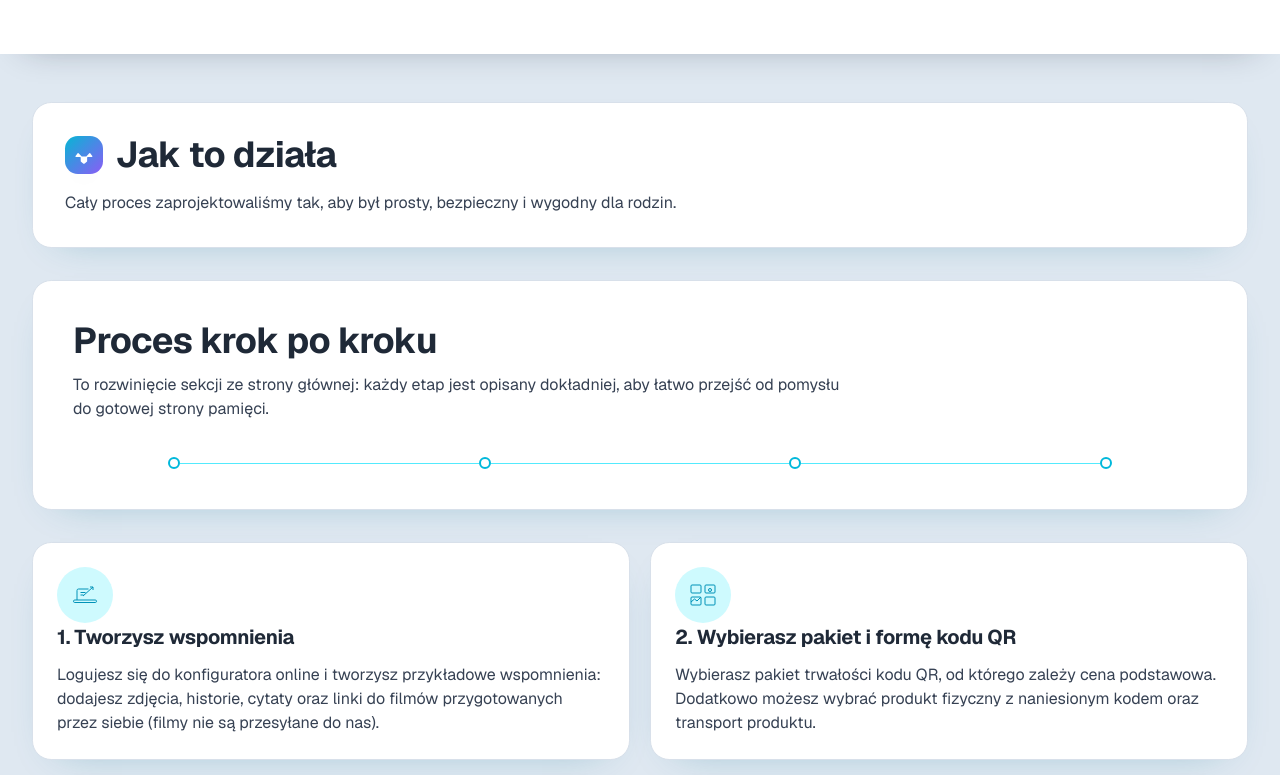
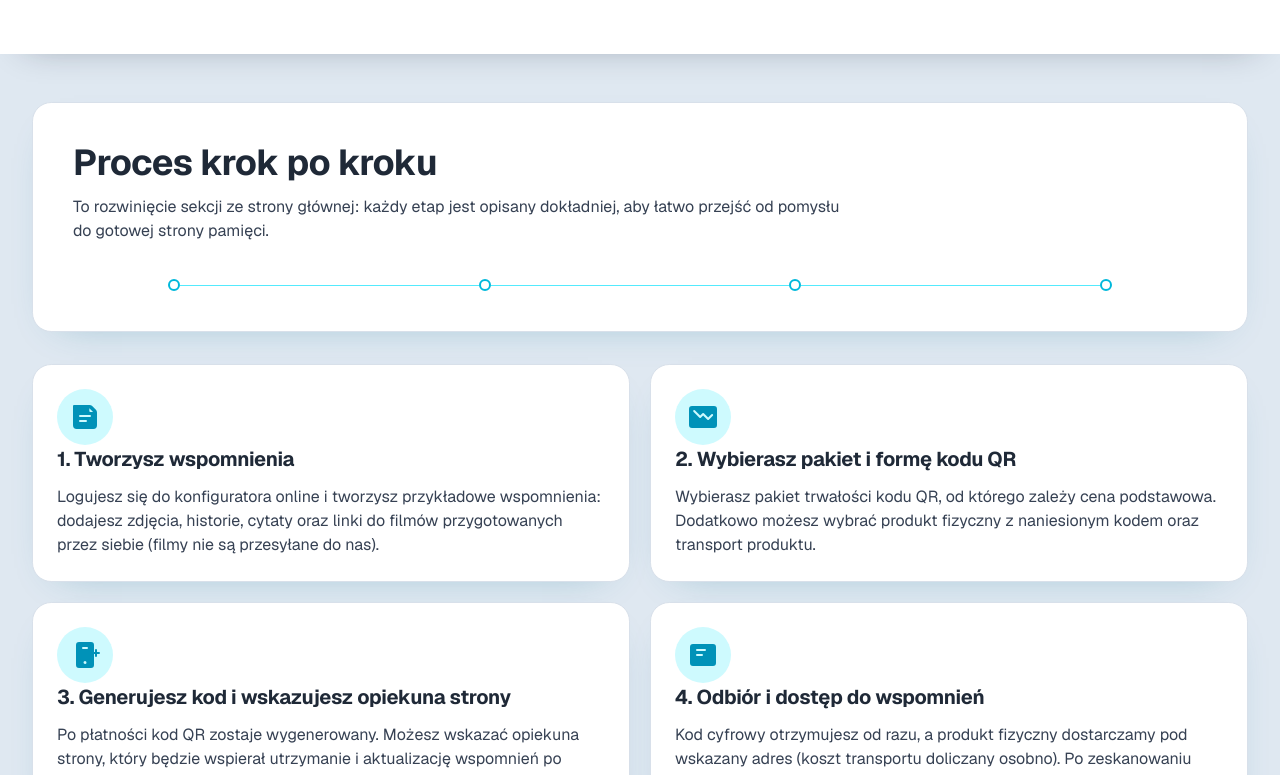
Before and after one commit to Marcinr1984/strona-informacyjna, a Next.js app: page /jak-to-dziala in a window 1280 px wide. Shown: the part 485-1260 px from the top of the page. Built offline with nearby package versions, Linux system fonts and the light colour scheme.

Commit message:
Heroicons solid i usuniecie gornej sekcji w Jak to dziala

```diff
--- a/app/jak-to-dziala/page.tsx
+++ b/app/jak-to-dziala/page.tsx
@@ -78,46 +78,31 @@ const materials = [
 function StepIllustrationIcon({ step }: { step: number }) {
   if (step === 1) {
     return (
-      <svg viewBox="0 0 64 64" className="h-8 w-8" fill="none" stroke="currentColor" strokeWidth="2">
-        <rect x="9" y="42" width="46" height="5" rx="2.5" />
-        <path d="M16 42V23a3 3 0 0 1 3-3h20" />
-        <path d="M42 16h6v6" />
-        <path d="m28 34 20-18" />
-        <path d="M23 27h10M23 32h6" />
+      <svg xmlns="http://www.w3.org/2000/svg" viewBox="0 0 24 24" fill="currentColor" className="h-8 w-8">
+        <path fillRule="evenodd" d="M3.75 3a.75.75 0 0 0-.75.75v14.5a2.75 2.75 0 0 0 2.75 2.75h12.5A2.75 2.75 0 0 0 21 18.25V8.56a2.75 2.75 0 0 0-.805-1.945l-2.81-2.81A2.75 2.75 0 0 0 15.44 3H3.75Zm11.5 2.44V7.5a.75.75 0 0 0 .75.75h2.06l-2.81-2.81ZM7.5 11.25a.75.75 0 0 1 .75-.75h7.5a.75.75 0 0 1 0 1.5h-7.5a.75.75 0 0 1-.75-.75Zm0 3.75a.75.75 0 0 1 .75-.75h4.5a.75.75 0 0 1 0 1.5h-4.5A.75.75 0 0 1 7.5 15Z" clipRule="evenodd" />
       </svg>
     );
   }
   if (step === 2) {
     return (
-      <svg viewBox="0 0 64 64" className="h-8 w-8" fill="none" stroke="currentColor" strokeWidth="2">
-        <rect x="8" y="12" width="20" height="16" rx="2" />
-        <rect x="36" y="12" width="20" height="16" rx="2" />
-        <rect x="8" y="36" width="20" height="16" rx="2" />
-        <rect x="36" y="36" width="20" height="16" rx="2" />
-        <path d="m8 46 7-6 5 4 8-8" />
-        <circle cx="46" cy="22" r="3" />
+      <svg xmlns="http://www.w3.org/2000/svg" viewBox="0 0 24 24" fill="currentColor" className="h-8 w-8">
+        <path fillRule="evenodd" d="M1.5 6a2.25 2.25 0 0 1 2.25-2.25h16.5A2.25 2.25 0 0 1 22.5 6v12a2.25 2.25 0 0 1-2.25 2.25H3.75A2.25 2.25 0 0 1 1.5 18V6Zm3.86.75a.75.75 0 0 0-.53 1.28l4.5 4.5a.75.75 0 0 0 1.06 0l1.72-1.72 3.22 3.22a.75.75 0 0 0 1.06 0l3-3a.75.75 0 0 0-1.06-1.06l-2.47 2.47-3.22-3.22a.75.75 0 0 0-1.06 0l-1.72 1.72-3.97-3.97a.747.747 0 0 0-.53-.22Z" clipRule="evenodd" />
       </svg>
     );
   }
   if (step === 3) {
     return (
-      <svg viewBox="0 0 64 64" className="h-8 w-8" fill="none" stroke="currentColor" strokeWidth="2">
-        <rect x="20" y="8" width="24" height="48" rx="6" />
-        <circle cx="32" cy="49" r="1.8" fill="currentColor" />
-        <path d="M26 16h12M26 24h10M26 32h12" />
-        <path d="M50 22h6a4 4 0 0 1 0 8h-6" />
-        <path d="m53 20 3 2-3 2" />
+      <svg xmlns="http://www.w3.org/2000/svg" viewBox="0 0 24 24" fill="currentColor" className="h-8 w-8">
+        <path fillRule="evenodd" d="M7.5 2.25A2.25 2.25 0 0 0 5.25 4.5v15A2.25 2.25 0 0 0 7.5 21.75h9A2.25 2.25 0 0 0 18.75 19.5v-15A2.25 2.25 0 0 0 16.5 2.25h-9Zm4.5 16.5a1.125 1.125 0 1 0 0-2.25 1.125 1.125 0 0 0 0 2.25Zm-2.25-12a.75.75 0 0 1 .75-.75h3a.75.75 0 0 1 0 1.5h-3a.75.75 0 0 1-.75-.75Z" clipRule="evenodd" />
+        <path d="M20.25 7.5a.75.75 0 0 1 .75.75v1.5h1.5a.75.75 0 0 1 0 1.5H21v1.5a.75.75 0 0 1-1.5 0v-1.5H18a.75.75 0 0 1 0-1.5h1.5v-1.5a.75.75 0 0 1 .75-.75Z" />
       </svg>
     );
   }
 
   return (
-    <svg viewBox="0 0 64 64" className="h-8 w-8" fill="none" stroke="currentColor" strokeWidth="2">
-      <path d="M14 50h36" />
-      <path d="M20 50V18h24v32" />
-      <path d="M26 24h12M26 30h12M26 36h8" />
-      <path d="M48 20h8v8" />
-      <path d="m46 30 10-10" />
+    <svg xmlns="http://www.w3.org/2000/svg" viewBox="0 0 24 24" fill="currentColor" className="h-8 w-8">
+      <path fillRule="evenodd" d="M4.5 3.75A2.25 2.25 0 0 0 2.25 6v12A2.25 2.25 0 0 0 4.5 20.25h15A2.25 2.25 0 0 0 21.75 18V6A2.25 2.25 0 0 0 19.5 3.75h-15Zm2.25 4.5a.75.75 0 0 1 .75-.75h6a.75.75 0 0 1 0 1.5h-6a.75.75 0 0 1-.75-.75Zm0 3.75a.75.75 0 0 1 .75-.75h3.75a.75.75 0 0 1 0 1.5H7.5a.75.75 0 0 1-.75-.75Z" clipRule="evenodd" />
+      <path d="M18 10.5a.75.75 0 0 1 .75.75v1.5h1.5a.75.75 0 0 1 0 1.5h-1.5v1.5a.75.75 0 0 1-1.5 0v-1.5h-1.5a.75.75 0 0 1 0-1.5h1.5v-1.5A.75.75 0 0 1 18 10.5Z" />
     </svg>
   );
 }
@@ -141,21 +126,7 @@ function MaterialIcon({ type }: { type: string }) {
 export default function JakToDzialaPage() {
   return (
     <main className="page-shell">
-      <section className="panel p-8">
-        <div className="flex items-center gap-3">
-          <div className="icon-chip">
-            <svg xmlns="http://www.w3.org/2000/svg" viewBox="0 0 24 24" fill="currentColor" className="h-5 w-5">
-              <path fillRule="evenodd" d="M11.54 22.351a.75.75 0 0 0 .92 0l2.9-2.173A.75.75 0 0 0 15.75 19.6V15a.75.75 0 0 1 .75-.75h4.6a.75.75 0 0 0 .58-1.39l-2.172-2.9a.75.75 0 0 0-1.152 0L15 13.5a.75.75 0 0 1-.53.22H9.53a.75.75 0 0 1-.53-.22L5.46 9.96a.75.75 0 0 0-1.152 0L2.136 12.86a.75.75 0 0 0 .58 1.39h4.6A.75.75 0 0 1 8.066 15v4.6a.75.75 0 0 0 .39.578l2.9 2.173Z" clipRule="evenodd"/>
-            </svg>
-          </div>
-          <h1 className="section-title text-4xl">Jak to działa</h1>
-        </div>
-        <p className="mt-4 text-gray-700">
-          Cały proces zaprojektowaliśmy tak, aby był prosty, bezpieczny i wygodny dla rodzin.
-        </p>
-      </section>
-
-      <section className="panel mt-8 p-8 sm:p-10">
+      <section className="panel p-8 sm:p-10">
         <h2 className="section-title text-3xl sm:text-4xl">Proces krok po kroku</h2>
         <p className="mt-3 max-w-3xl text-gray-700">
           To rozwinięcie sekcji ze strony głównej: każdy etap jest opisany dokładniej, aby łatwo
```
